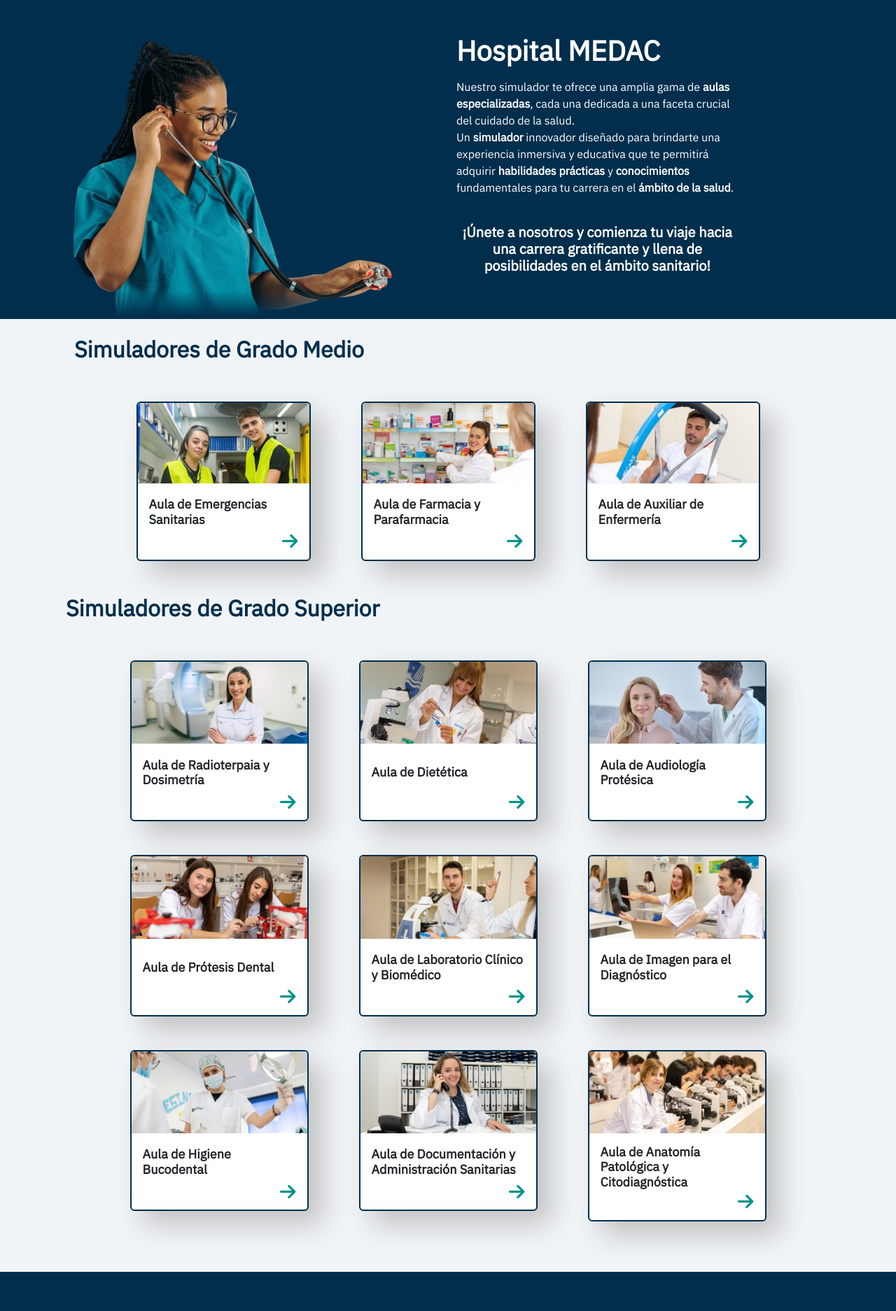
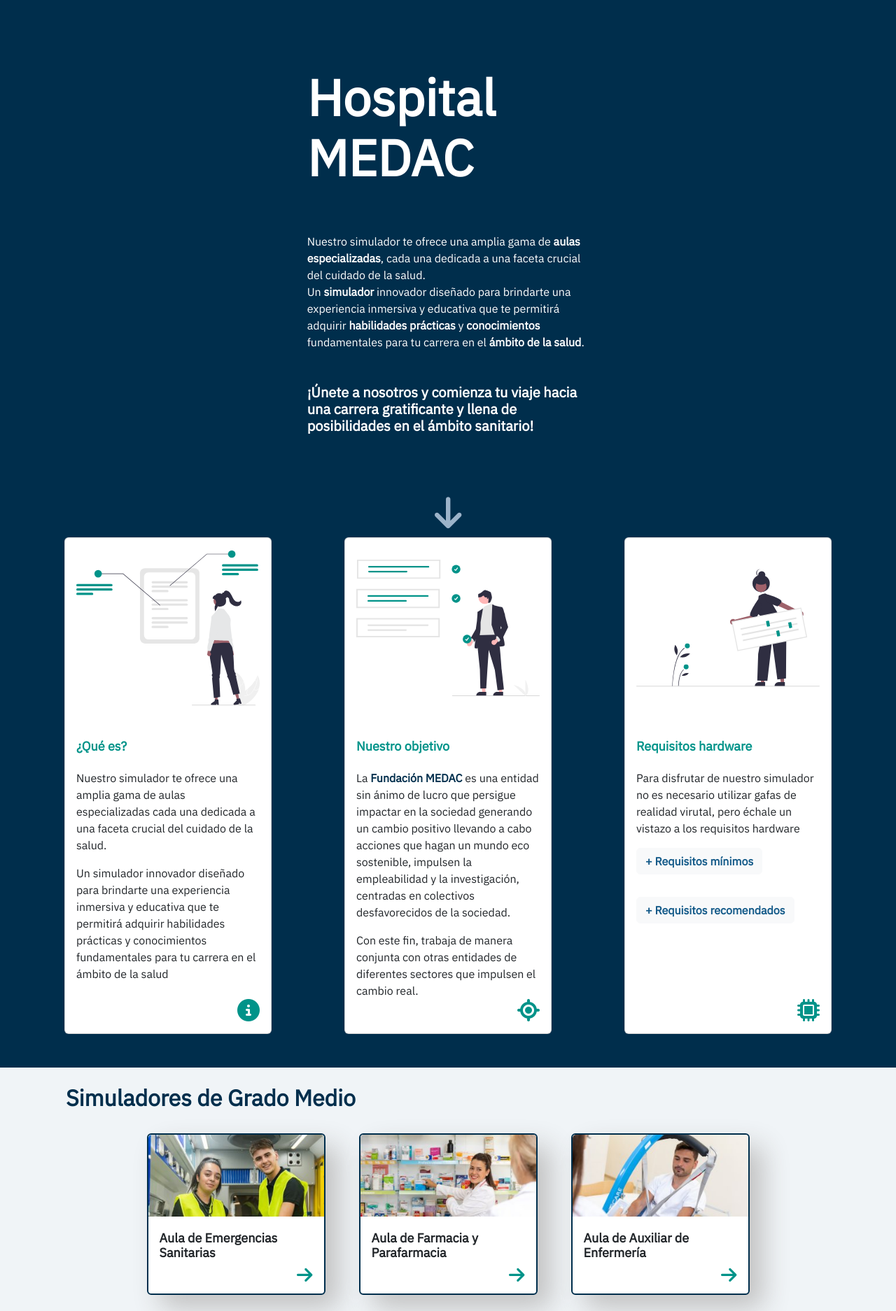
Before and after one commit to Letualtv/Hospital-MEDAC, a PHP site: page / in a window 1280 px wide. Shown: the part 79-1953 px from the top of the page at 70% size. Run offline with PHP 8.4, Linux system fonts and the light colour scheme; some libraries are stand-ins or nearby versions.

Commit message:
tarjetas

```diff
--- a/containers/cards/cards1.html
+++ b/containers/cards/cards1.html
@@ -1,8 +1,8 @@
-<section id="cards1" class="container p-4">
-  <div class="row justify-content-center gap-lg-5 gap-3 mx-4 m-md-0">
+<section id="cards1" class="container py-4">
+  <div class="row justify-content-center gap-lg-4 gap-3 mx-4 m-md-0">
     <h2 class="fw-bold blue">Simuladores de Grado Medio</h2>
 
-    <article class="col-lg-3 col-md-5">
+    <article class="col-lg-3 col-md-5 col-10">
       <a href="#">
         <div class="card">
           <img src="assets\fotosGrado\Emergencias.jpg" class="card-img-top"
@@ -19,7 +19,7 @@
       </a>
     </article>
 
-    <article class="col-lg-3 col-md-5">
+    <article class="col-lg-3 col-md-5 col-10">
       <a href="#">
         <div class="card">
           <img src="assets\fotosGrado\Farmacia.jpg" class="card-img-top"
@@ -36,7 +36,7 @@
       </a>
     </article>
 
-    <article class="col-lg-3 col-md-5">
+    <article class="col-lg-3 col-md-5 col-10">
       <a href="#">
         <div class="card">
           <img src="assets\fotosGrado\TCAE.jpg" class="card-img-top"
--- a/containers/cards/cards2.html
+++ b/containers/cards/cards2.html
@@ -1,9 +1,9 @@
-<section id="cards2" class="container p-4 mb-5">
-  <div class="row justify-content-center gap-lg-5 gap-3 px-4 p-md-0">
+<section id="cards2" class="container py-4 mb-5">
+  <div class="row justify-content-center gap-lg-4 gap-3 mx-4 m-md-0">
     <h2 class="fw-bold blue">Simuladores de Grado Superior</h2>
 
 
-    <article class="col-lg-3 col-md-5">
+    <article class="col-lg-3 col-md-5 col-10">
         <a href="#"><div class="card">
           <img
             src="assets\fotosGrado\radioterapia.jpg"
@@ -27,7 +27,7 @@
       </article>
 
 
-    <article class="col-lg-3 col-md-5">
+    <article class="col-lg-3 col-md-5 col-10">
         <a href="#"><div class="card">
           <img
             src="assets\fotosGrado\Dietetica.jpg"
@@ -51,7 +51,7 @@
       </article>
 
 
-    <article class="col-lg-3 col-md-5">
+    <article class="col-lg-3 col-md-5 col-10">
         <a href="#"><div class="card">
           <img
             src="assets\fotosGrado\Audiologia.jpg"
@@ -75,7 +75,7 @@
       </article>
 
 
-    <article class="col-lg-3 col-md-5">
+    <article class="col-lg-3 col-md-5 col-10">
         <a href="#"><div class="card">
           <img
             src="assets\fotosGrado\Protesis.jpg"
@@ -99,7 +99,7 @@
       </article>
 
 
-    <article class="col-lg-3 col-md-5">
+    <article class="col-lg-3 col-md-5 col-10">
         <a href="#"><div class="card">
           <img
             src="assets\fotosGrado\Laboratorio.jpg"
@@ -123,7 +123,7 @@
       </article>
 
 
-    <article class="col-lg-3 col-md-5">
+    <article class="col-lg-3 col-md-5 col-10">
         <a href="#"><div class="card">
           <img
             src="assets\fotosGrado\Sanidad.jpg"
@@ -147,7 +147,7 @@
       </article>
 
 
-    <article class="col-lg-3 col-md-5">
+    <article class="col-lg-3 col-md-5 col-10">
         <a href="#"><div class="card">
           <img
             src="assets\fotosGrado\Higiene.jpg"
@@ -171,7 +171,7 @@
       </article>
 
 
-    <article class="col-lg-3 col-md-5">
+    <article class="col-lg-3 col-md-5 col-10">
         <a href="#"><div class="card">
           <img
             src="assets\fotosGrado\Documentacion.jpg"
@@ -195,7 +195,7 @@
       </article>
 
 
-    <article class="col-lg-3 col-md-5">
+    <article class="col-lg-3 col-md-5 col-10">
         <a href="#"><div class="card">
           <img
             src="assets\fotosGrado\anatomia.jpg"
--- a/containers/info/info.css
+++ b/containers/info/info.css
@@ -8,4 +8,5 @@
 
 .imgMax{
     height: 257px;
+    padding: 1rem;
 }
--- a/containers/info/info.html
+++ b/containers/info/info.html
@@ -1,47 +1,55 @@
 <section id="info" class="container-fluid py-5">
 
-    <div class="row justify-content-center gap-lg-5 gap-3 mx-2 m-md-0 pt-2 contenedor">
-        <div class="col-12 col-md-12 col-lg-3">
-            <div class="card info h-100">
+    <div class="row justify-content-evenly gy-4   ">
+
+        <div class="col-10 col-md-4 col-lg-3">
+            <div class="card  h-100">
                 <img src="assets\web\info.svg" class="img-fluid imgMax" alt="Qué es" />
-                <div class="card-body d-flex flex-column justify-content-between">
+                <div class="card-body d-flex flex-column ">
                     <h5 class="card-title" style="color: var(--acento)">¿Qué es?</h5>
-                    <p class="fw-bold">
-                        Nuestro simulador te ofrece una amplia gama de aulas especializadas cada una dedicada a una faceta crucial del cuidado de la salud. Un simulador innovador diseñado para brindarte una experiencia inmersiva y educativa que te permitirá adquirir habilidades prácticas y conocimientos fundamentales para tu carrera en el ámbito de la salud
-                    </p>
-                    <div class="text-end">
-                        <i class="fa-solid fa-file-circle-question fa-2xl" style="color: var(--acento)"></i>
-                    </div>
+                    <p >
+                        Nuestro simulador te ofrece una amplia gama de aulas especializadas cada una dedicada a una
+                        faceta crucial del cuidado de la salud.   </p>
+                        <p>Un simulador innovador diseñado para brindarte una
+                        experiencia inmersiva y educativa que te permitirá adquirir habilidades prácticas y
+                        conocimientos fundamentales para tu carrera en el ámbito de la salud</p>
+
+                        <i class="fa-solid fa-circle-info fa-2xl text-end mt-auto mb-3" style="color: var(--acento)"></i>
+
                 </div>
             </div>
         </div>
 
-        <div class="col-12 col-md-12 col-lg-3">
-            <div class="card info h-100">
+        <div class="col-10 col-md-4 col-lg-3">
+            <div class="card h-100">
                 <img src="assets\web\objetive.svg" class="img-fluid imgMax" alt="Objetivos" />
-                <div class="card-body d-flex flex-column justify-content-between">
+                <div class="card-body d-flex flex-column ">
                     <h5 class="card-title" style="color: var(--acento)">Nuestro objetivo</h5>
-                    <p class="fw-bold">
-                        La Fundación MEDAC es una entidad sin ánimo de lucro que persigue impactar en la sociedad generando un cambio positivo llevando a cabo acciones que hagan un mundo eco sostenible, impulsen la empleabilidad y la investigación, centradas en colectivos desfavorecidos de la sociedad. Con este fin, trabaja de manera conjunta con otras entidades de diferentes sectores que impulsen el cambio real.
+                    <p >
+                        La <span class="blue fw-bold">Fundación MEDAC</span> es una entidad sin ánimo de lucro que persigue impactar en la sociedad
+                        generando un cambio positivo llevando a cabo acciones que hagan un mundo eco sostenible,
+                        impulsen la empleabilidad y la investigación, centradas en colectivos desfavorecidos de la
+                        sociedad. </p><p>Con este fin, trabaja de manera conjunta con otras entidades de diferentes sectores
+                        que impulsen el cambio real.
                     </p>
-                    <div class="text-end">
-                        <i class="fa-solid fa-location-crosshairs fa-2xl" style="color: var(--acento)"></i>
-                    </div>
+
+                        <i class="fa-solid fa-location-crosshairs fa-2xl text-end mt-auto mb-3" style="color: var(--acento)"></i>
                 </div>
             </div>
         </div>
 
-        <div class="col-12 col-md-12 col-lg-3">
+        <div class="col-10 col-md-4 col-lg-3">
             <div class="card h-100">
                 <img src="assets\web\requeriments.svg" class="img-fluid imgMax" alt="Requisitos hardware" />
-                <div class="card-body d-flex flex-column justify-content-between">
+                <div class="card-body d-flex flex-column">
                     <h5 class="card-title" style="color: var(--acento)">Requisitos hardware</h5>
-                    <p class="fw-bold">
+                    <p >
                         Para disfrutar de nuestro simulador no es necesario utilizar gafas de realidad virutal,
                         pero échale un vistazo a los requisitos hardware
                     </p>
                     <p>
-                        <button class="btn btn-acento btn-light" type="button" data-bs-toggle="collapse" data-bs-target="#min" aria-expanded="false" aria-controls="min">
+                        <button class="btn btn-acento btn-light fw-bold" type="button" data-bs-toggle="collapse"
+                            data-bs-target="#min" aria-expanded="false" aria-controls="min">
                             + Requisitos mínimos
                         </button>
                     <div class="collapse" id="min">
@@ -54,7 +62,8 @@
                     </div>
                     </p>
                     <p>
-                        <button class="btn btn-acento btn-light" type="button" data-bs-toggle="collapse" data-bs-target="#recomend" aria-expanded="true" aria-controls="recomend">
+                        <button class="btn btn-acento btn-light fw-bold" type="button" data-bs-toggle="collapse"
+                            data-bs-target="#recomend" aria-expanded="true" aria-controls="recomend">
                             + Requisitos recomendados
                         </button>
                     <div class="collapse" id="recomend">
@@ -66,9 +75,9 @@
                         </ul>
                     </div>
                     </p>
-                    <div class="text-end">
-                        <i class="fa-solid fa-microchip fa-2xl" style="color: var(--acento)"></i>
-                    </div>
+
+                        <i class="fa-solid fa-microchip fa-2xl text-end mt-auto mb-3" style="color: var(--acento)"></i>
+
                 </div>
             </div>
         </div>
--- a/containers/main/main.css
+++ b/containers/main/main.css
@@ -1,40 +1,4 @@
-#titleButton {
-  cursor: pointer;
-  border: none;
-  outline: none;
+#mainContainer {
+  height: 90vh;
   background-color: var(--principal);
-  color: var(--secundario);
-  box-shadow: 0px 0px 35px var(--primary-600);
-  text-transform: uppercase;
-  letter-spacing: 1px;
-  transition: 0.6s;
 }
-
-#titleButton:hover {
-  background: rgb(2, 29, 78);
-  background: linear-gradient(270deg, rgba(2, 29, 78, 1) 0%, var(--acento) 30%);
-  color: var(--principal);
-}
-
-.h1 {
-  color: var(--principal);
-  font-weight: 700;
-}
-#mainContainer {
-  background-color: #002E4C;
-}
-.imgMeta {
-  max-height: 90vh;
-  mask-image: linear-gradient(to top, transparent 1%, black 10%);
-  animation: fadeIn 2s ease;
-}
-@keyframes fadeIn {
-  0% {
-    opacity: 0;
-    filter: blur(15px);
-  }
-  10% {
-    opacity: 1;
-    filter: brightness(2), blur(7px);
-  }
-}
--- a/containers/main/main.html
+++ b/containers/main/main.html
@@ -1,17 +1,16 @@
 <section id="mainContainer" class="container-fluid">
-  <div class="row">
-    <div class="col-md-6 col-xs-12 pt-5">
-        <img fetchpriority="high" src="assets\web\imgMain.png" alt="Imagen de metaverso Medac" class="img-fluid imgMeta d-flex mx-auto">
-    </div>
-      <div class="col-md-4 col-xs-12 mainContent my-auto">
-          <h1 class="text-left pt-5 pt-lg-0 pb-2 fw-bolder text-white">Hospital MEDAC</h1>
-          <p class="text-left text-white ">Nuestro simulador te ofrece una amplia gama de <b class="fw-bold">aulas especializadas</b>,
+  <div class="row d-flex flex-column py-5">
+
+      <div class="col-md-4 col-xs-12 mx-auto ">
+          <h1 class="display-2 fw-bold py-5 text-white">Hospital MEDAC</h1>
+          <p class=" text-white py-2">Nuestro simulador te ofrece una amplia gama de <b class="fw-bold">aulas especializadas</b>,
             cada una dedicada a una faceta crucial del cuidado de la salud.<br/>
             Un <b class="fw-bold">simulador</b> innovador diseñado para brindarte una experiencia inmersiva y educativa que te permitirá
             adquirir <b class="fw-bold">habilidades prácticas</b> y <b class="fw-bold">conocimientos</b> fundamentales para tu carrera en el <b class="fw-bold">ámbito de la salud</b>.
 
-          <h5 class="pt-4 text-center fw-bold text-white">¡Únete a nosotros y comienza tu viaje hacia una carrera gratificante y llena de posibilidades en el ámbito sanitario!</h5>
+          <h5 class="py-4  fw-bold text-white">¡Únete a nosotros y comienza tu viaje hacia una carrera gratificante y llena de posibilidades en el ámbito sanitario!</h5>
           </p>
+          <a class="py-5 d-flex justify-content-center" href="#cards1"><i class="fa-solid fa-arrow-down fa-bounce fa-4x "></i></a>
           <!-- <a href="login.php"><button id="titleButton"  class="btn fw-bolder btn-lg px-4 rounded-pill mx-auto d-flex my-5">ENTRA AL METAVERSO</button></a> -->
       </div>
   </div>
--- a/index.php
+++ b/index.php
@@ -43,9 +43,9 @@
   <!-- ENLACE COMPONENTES -->
   <?php require('containers/navbar/navbar.html') ?>
   <?php require('containers/main/main.html') ?>
+  <?php require('containers/info/info.html') ?>
   <?php require('containers/cards/cards1.html') ?>
   <?php require('containers/cards/cards2.html') ?>
-  <?php require('containers/info/info.html') ?>
   <?php require('containers/contact/contact.html') ?>
   <?php require('containers/footer/footer.html') ?>
 
```
Lines whose indentation alone changed are shown as unchanged.
